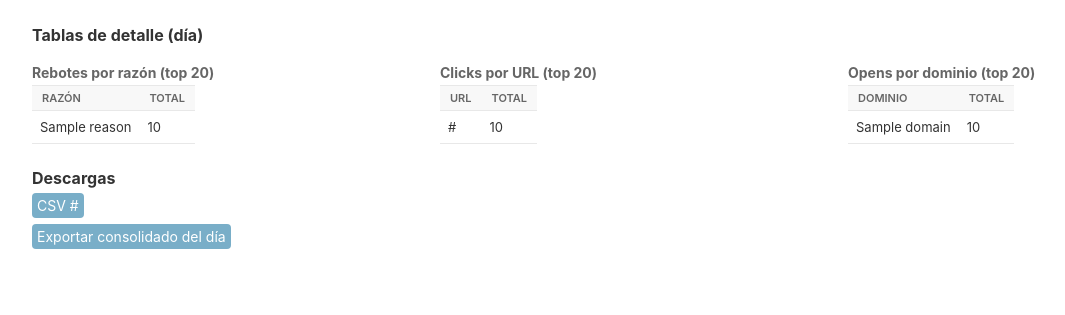
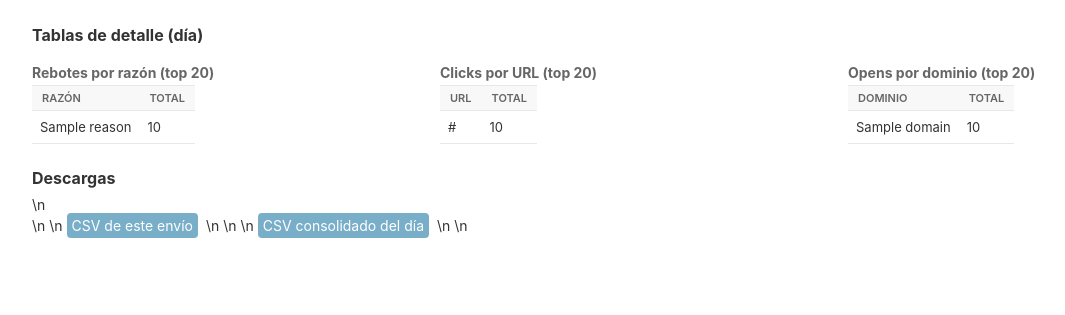
Before and after one commit to rramirezvi/-django-doppler-relay, a Django app: template relay/templates/relay/bulksend_report_v2.html in a window 1280 px wide. Shown: the part 737-1052 px from the top of the page, without its empty margins (8-1073 px from the left). After the commit the page ends 975 px from the top, so only its background shows below. Run offline with Django 4.2, Linux system fonts and the light colour scheme; the template is opened without the code that fills it: most values are stand-ins (such as "Sample title", 1, 10 or a date in 2020); data that the repository does not hold is empty.

Commit message:
v2: usa date_local para totales y opens por dominio; añade CSV 'este envío' (ventana local) y mantiene 'consolidado del día'; +1h con refresco automático del día

```diff
--- a/relay/admin.py
+++ b/relay/admin.py
@@ -944,7 +944,7 @@ class BulkSendAdmin(admin.ModelAdmin):
             def _sum_int(col: str) -> int:
                 try:
                     with connection.cursor() as cur:
-                        cur.execute('SELECT COALESCE(SUM("' + col + '"),0) FROM reports_deliveries WHERE "date" >= %s AND "date" < %s', [start_str, end_str])
+                        cur.execute('SELECT COALESCE(SUM("' + col + '"),0) FROM reports_deliveries WHERE \"date_local\" >= %s AND "date" < %s', [start_str, end_str])
                         v = cur.fetchone()[0]
                     return int(v or 0)
                 except Exception:
@@ -954,7 +954,7 @@ class BulkSendAdmin(admin.ModelAdmin):
                 names = [str(n).lower() for n in names]
                 try:
                     with connection.cursor() as cur:
-                        cur.execute('SELECT LOWER("status"), COUNT(*) FROM reports_deliveries WHERE "date" >= %s AND "date" < %s GROUP BY LOWER("status")', [start_str, end_str])
+                        cur.execute('SELECT LOWER("status"), COUNT(*) FROM reports_deliveries WHERE \"date_local\" >= %s AND "date" < %s GROUP BY LOWER("status")', [start_str, end_str])
                         rows = cur.fetchall()
                     m = { (r[0] or '').strip().lower(): int(r[1]) for r in rows }
                     return sum(m.get(n,0) for n in names)
@@ -1010,7 +1010,7 @@ class BulkSendAdmin(admin.ModelAdmin):
         try:
             if _table_exists('reports_deliveries'):
                 with connection.cursor() as cur:
-                    cur.execute('SELECT "email", COALESCE("opens",0) FROM reports_deliveries WHERE "date" >= %s AND "date" < %s', [start_str, end_str])
+                    cur.execute('SELECT "email", COALESCE("opens",0) FROM reports_deliveries WHERE \"date_local\" >= %s AND "date" < %s', [start_str, end_str])
                     rows = cur.fetchall()
                 from collections import Counter
 
--- a/relay/templates/relay/bulksend_report_v2.html
+++ b/relay/templates/relay/bulksend_report_v2.html
@@ -82,18 +82,7 @@
     </div>
   </div>
 
-  <h2 style="margin-top:24px;">Descargas</h2>
-  <p>
-    {% for t, url in ready_urls.items %}
-      <a class="button" href="{{ url }}" style="margin-right:8px;">CSV {{ t }}</a>
-    {% empty %}
-      No hay CSV listos para descargar.
-    {% endfor %}
-  </p>
-
-  <p>
-    <a class="button" href="#" onclick="alert('Exportar consolidado del día (pendiente)'); return false;">Exportar consolidado del día</a>
-  </p>
+  <h2 style="margin-top:24px;">Descargas</h2>\n  <p>\n    {% if window_csv_url %}\n      <a class="button" href="{{ window_csv_url }}" style="margin-right:8px;">CSV de este envío</a>\n    {% endif %}\n    {% if day_csv_url %}\n      <a class="button" href="{{ day_csv_url }}" style="margin-right:8px;">CSV consolidado del día</a>\n    {% else %}\n      <span style="opacity:0.7;">Consolidado aún no disponible</span>\n    {% endif %}\n  </p>
 
 </div>
 {% endblock %}
```
